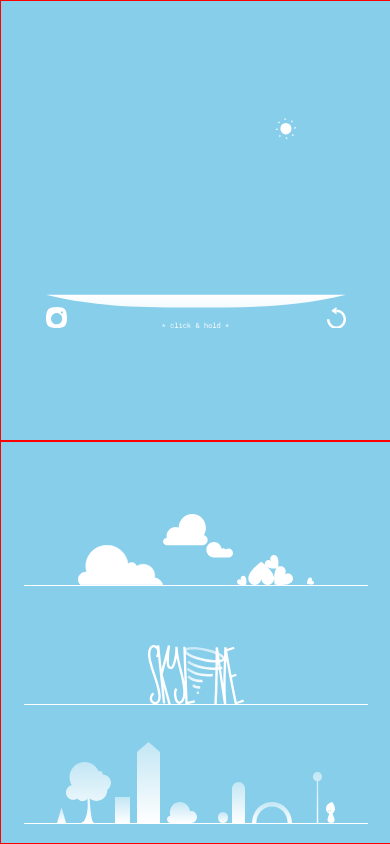
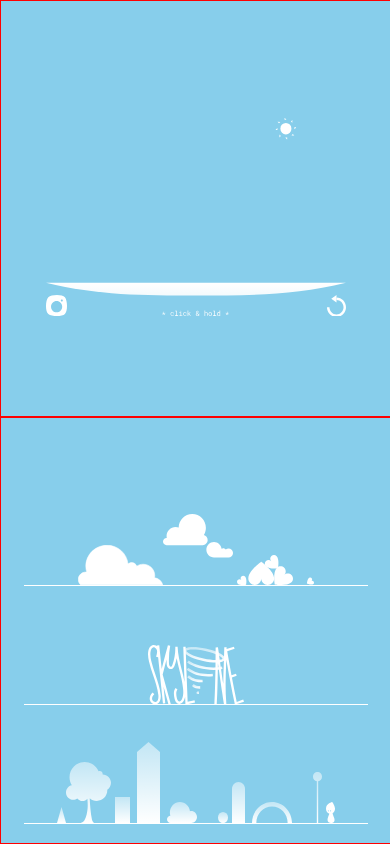
Before and after one commit to kimestelle/city-skyline, a React (Vite) app: page / in a window 390 px wide. Built offline with nearby package versions, Linux system fonts and the light colour scheme.

Commit message:
added flex to resolve mobile screen issue

```diff
--- a/src/App.css
+++ b/src/App.css
@@ -202,6 +202,7 @@ html, body {
     height: 100vh;
     justify-content: flex-end;
     border: 1px solid red;
+    overflow: hidden;
   }
   .sunbox {
     right: 20vw;
@@ -228,13 +229,14 @@ html, body {
     height: 52%;
     max-height: 52%;
     border: 1px solid red;
+    flex: 1;
   }
 
   .city-container {
     width: 77vw;
     height: 55vw;
-    max-height: 50vh;
-    max-width: 70vh;
+    height: 55vw;
+    width: 77vw;
     aspect-ratio: 7/5;
     z-index: 10;
     align-items: flex-end;
@@ -254,6 +256,7 @@ html, body {
     border-bottom: 0px;
     margin-bottom: 0px;
     border: 1px solid red;
+    flex: 1;
 
   }
 
```
